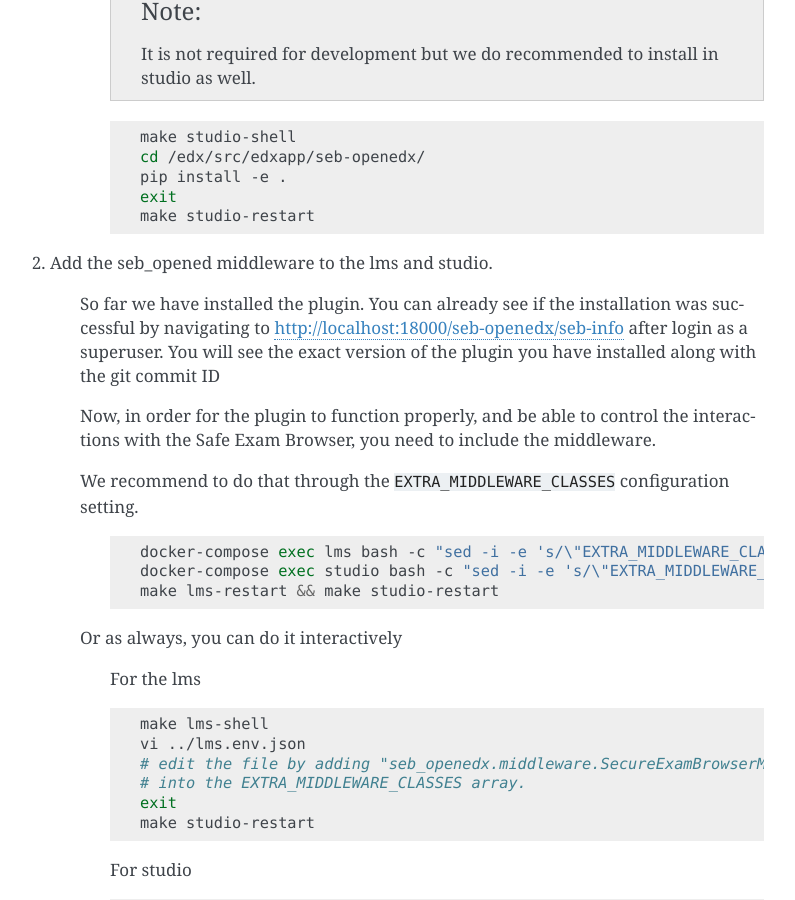
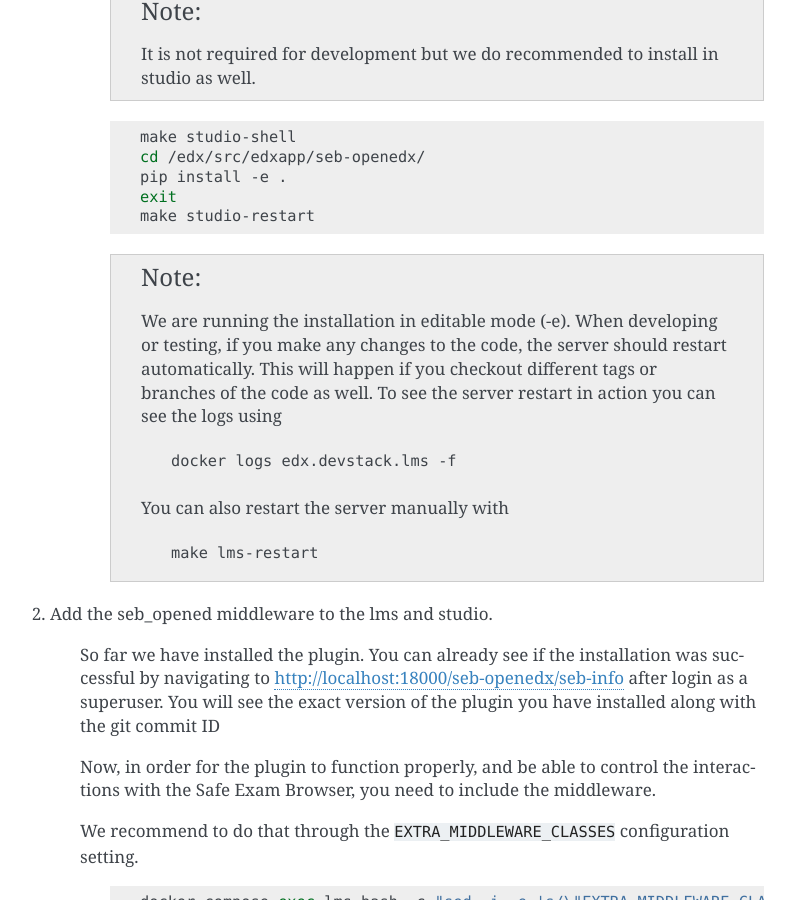
Before and after one commit to eduNEXT/seb-openedx, a Sphinx documentation site: the page built from docs/installation.rst, in a window 1280 px wide and 900 px high, scrolled down 1239 px. Shown: the whole window, without its empty margins (358-1153 px from the left). Built offline with Sphinx 7.4.7, drawn with Linux system fonts in a browser that asks for light colours.

Commit message:
Addressing feedback from the technical review of the customer

```diff
--- a/README.rst
+++ b/README.rst
@@ -4,10 +4,10 @@
     :alt: Build Status (CircleCI)
 
 
-What is SEB?
-============
+What is Safe Exam Browser (SEB)?
+================================
 
-`Safe Exam Browser <https://safeexambrowser.org/>`_ is a webbrowser-environment to carry out online exams safely. The software changes any computer into a secure workstation. It regulates access to resources like system functions, other websites and applications and prevents unauthorised resources being used during an exam.
+`Safe Exam Browser <https://safeexambrowser.org/>`_ (SEB) is an application to carry out e-assessments safely. The freeware application is available for Windows, macOS and iOS. It turns any computer temporarily into a secure workstation. It controls access to resources like system functions, other websites and applications and prevents unauthorized resources being used during an exam. Safe Exam Browser can work with Open edX to control what a student can access during a Open edX quiz attempt. With the SEB Open edX plugin you activate the SEB support in Open edX and now only students using an approved version of SEB and the correct settings will be able to access the quiz in your Open edX course. The Safe Exam Browser is offered under a Mozilla Public License and supported by the `SEB Consortium <https://safeexambrowser.org/consortium/>`_.
 
 
 What is Open edX?
--- a/docs/index.rst
+++ b/docs/index.rst
@@ -19,8 +19,7 @@ Table of Content
 
 Project Background
 ==================
-This project was build thanks to the contributions of the `ETH Zürich <https://www.ethz.ch>`_ and the `Swiss Mooc Service <https://www.swissmooc.ch>`_ and it is currently build and maintained by `eduNEXT <https://edunext.co>`_.
-
+This project was build thanks to the contributions of the `ETH Zürich <https://www.ethz.ch>`_, the `Safe Exam Browser <https://safeexambrowser.org/>`_ Open Source project and the `Swiss Mooc Service <https://www.swissmooc.ch>`_. It is currently build and maintained by `eduNEXT <https://edunext.co>`_.
 
 Implementation notes
 ====================
--- a/docs/installation.rst
+++ b/docs/installation.rst
@@ -64,6 +64,20 @@ The `devstack <https://github.com/edx/devstack>`_ install based on docker is a v
             pip install -e .
             exit
             make studio-restart
+
+        .. note::
+            We are running the installation in editable mode (-e). When developing or testing, if you make any changes to the code, the server should restart automatically. This will happen if you checkout different tags or branches of the code as well. To see the server restart in action you can see the logs using
+
+            .. code-block:: bash
+
+                docker logs edx.devstack.lms -f
+
+            You can also restart the server manually with
+
+            .. code-block:: bash
+
+                make lms-restart
+
 
 
 #. Add the seb_opened middleware to the lms and studio.
--- a/docs/usage.rst
+++ b/docs/usage.rst
@@ -127,6 +127,8 @@ This is done on a per-course basis and can be modified in 3 different locations
 
     As before for the global settings, you can add a key ``SAFE_EXAM_BROWSER`` to the ``lms.env.json`` file and inside of it, a dictionary with objects containing the ``<course_id>`` and configurations.
 
+    Here is an example of setting restrictions on two different courses at the same time. The course ``course-v1:seb-openedx+course_1+2019`` uses the simple list notation and the ``course-v1:seb-openedx+course_2+2019`` uses a more advanced notation with more settings.
+
     .. code-block:: json
 
         "SAFE_EXAM_BROWSER":{
@@ -147,7 +149,8 @@ This is done on a per-course basis and can be modified in 3 different locations
                 "9887f32e590cd8827e........5088a4bd5c4555e4eef82"
               ],
               "USER_BANNING_ENABLED":true
-        },
+            }
+        }
 
     Using ansible:
 
```
